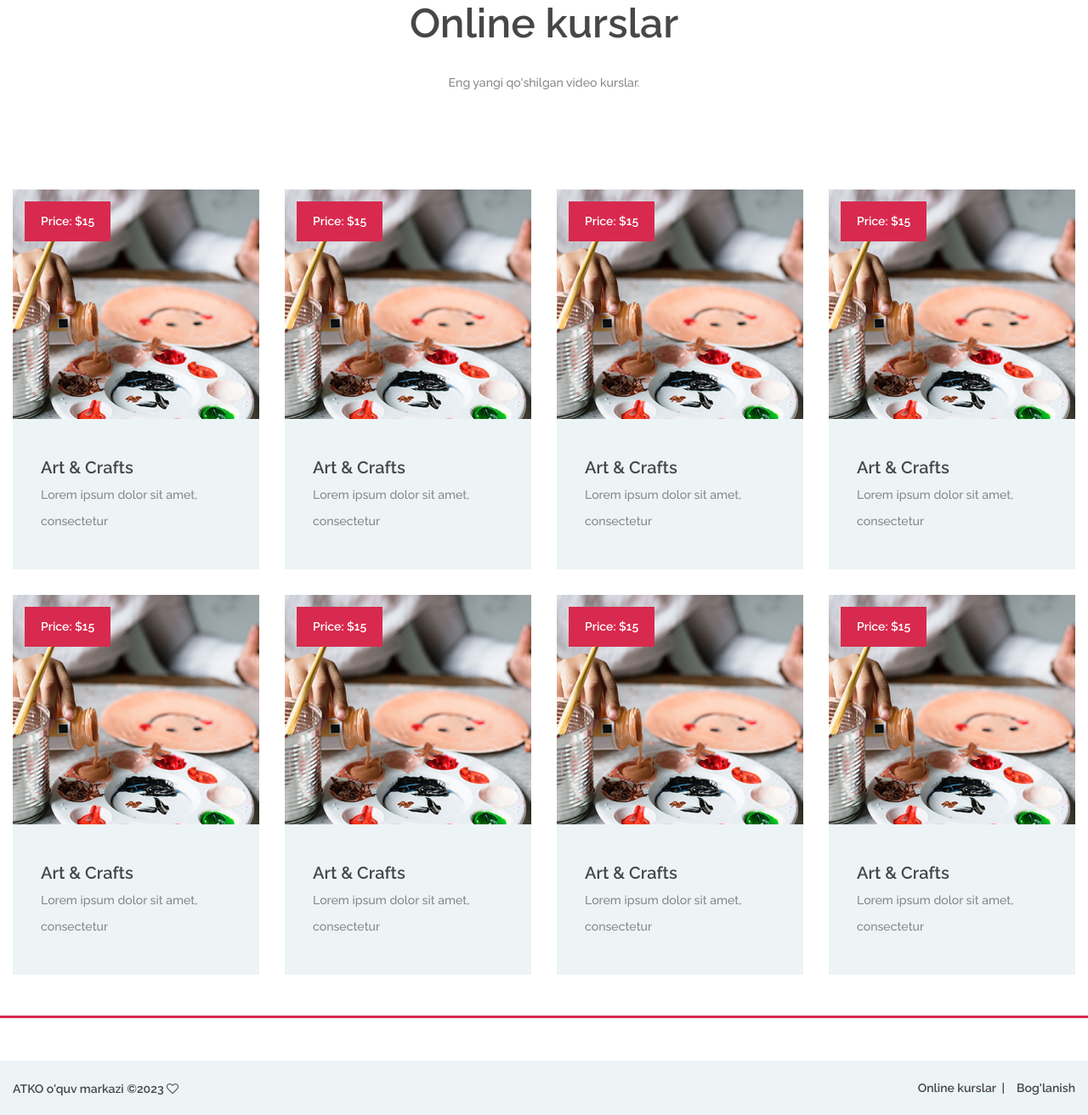
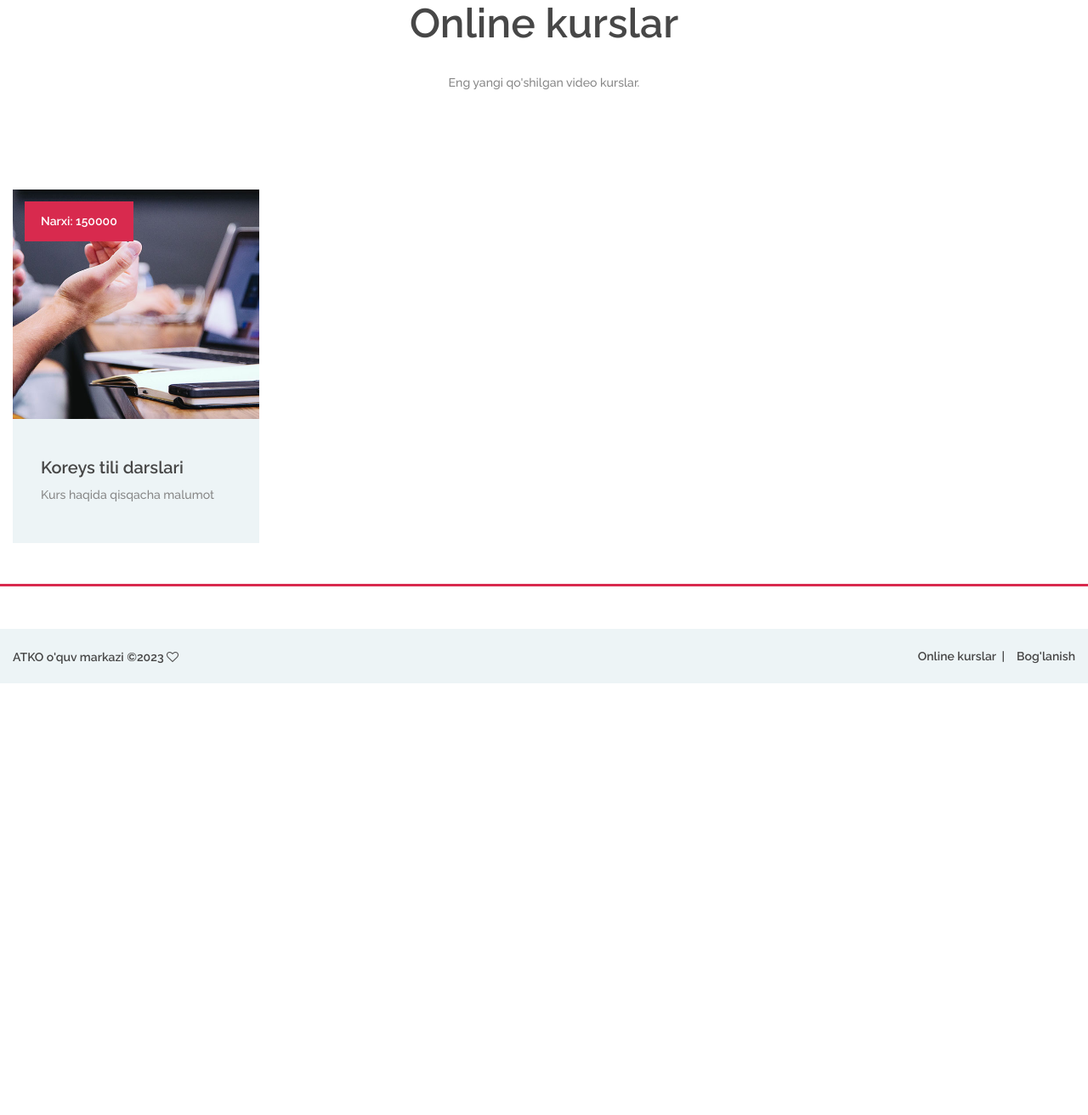
Before and after one commit to elshodatc111/atko-online, a PHP site: page /courses.php in a window 1280 px wide. Shown: the part 559-1871 px from the top of the page at 85% size. After the commit the page ends 1363 px from the top, so only its background shows below. Run offline with PHP 8.4, Linux system fonts and the light colour scheme; data comes from the database, SQL or seed files in the repository; both versions use the stored data as it was after the commit.

Commit message:
Kurslar to'g'irlandi

```diff
--- a/courses.php
+++ b/courses.php
@@ -65,126 +65,27 @@
 				<p>Eng yangi qo'shilgan video kurslar.</p>
 			</div>
 			<div class="row course-items-area">
+				<?php
+					$sql1 = "SELECT * FROM `cours`";
+					$res1 = $conn->query($sql1);
+					while ($row1 = $res1->fetch()) {
+				?>
 				<div class="mix col-lg-3 col-md-4 col-sm-6 finance">
 					<div class="course-item">
-						<a href="./course.php">
-							<div class="course-thumb set-bg" data-setbg="img/courses/1.jpg">
-								<div class="price">Price: $15</div>
+						<a href="./course.php?CoursID=<?php echo $row1['CoursID']; ?>">
+							<div class="course-thumb set-bg" data-setbg="img/kurs/<?php echo $row1['CoursImage']; ?>">
+								<div class="price">Narxi: <?php echo $row1['CoursPrice']; ?></div>
 							</div>
 							<div class="course-info">
 								<div class="course-text">
-									<h5>Art & Crafts</h5>
-									<p>Lorem ipsum dolor sit amet, consectetur</p>
+									<h5><?php echo $row1['CoursName']; ?></h5>
+									<p><?php echo $row1['CoursText']; ?></p>
 								</div>
 							</div>
 						</a>
 					</div>
 				</div>
-				<div class="mix col-lg-3 col-md-4 col-sm-6 finance">
-					<div class="course-item">
-						<a href="./course.php">
-							<div class="course-thumb set-bg" data-setbg="img/courses/1.jpg">
-								<div class="price">Price: $15</div>
-							</div>
-							<div class="course-info">
-								<div class="course-text">
-									<h5>Art & Crafts</h5>
-									<p>Lorem ipsum dolor sit amet, consectetur</p>
-								</div>
-							</div>
-						</a>
-					</div>
-				</div>
-				<div class="mix col-lg-3 col-md-4 col-sm-6 finance">
-					<div class="course-item">
-						<a href="./course.php">
-							<div class="course-thumb set-bg" data-setbg="img/courses/1.jpg">
-								<div class="price">Price: $15</div>
-							</div>
-							<div class="course-info">
-								<div class="course-text">
-									<h5>Art & Crafts</h5>
-									<p>Lorem ipsum dolor sit amet, consectetur</p>
-								</div>
-							</div>
-						</a>
-					</div>
-				</div>
-				<div class="mix col-lg-3 col-md-4 col-sm-6 finance">
-					<div class="course-item">
-						<a href="./course.php">
-							<div class="course-thumb set-bg" data-setbg="img/courses/1.jpg">
-								<div class="price">Price: $15</div>
-							</div>
-							<div class="course-info">
-								<div class="course-text">
-									<h5>Art & Crafts</h5>
-									<p>Lorem ipsum dolor sit amet, consectetur</p>
-								</div>
-							</div>
-						</a>
-					</div>
-				</div>
-				<div class="mix col-lg-3 col-md-4 col-sm-6 finance">
-					<div class="course-item">
-						<a href="./course.php">
-							<div class="course-thumb set-bg" data-setbg="img/courses/1.jpg">
-								<div class="price">Price: $15</div>
-							</div>
-							<div class="course-info">
-								<div class="course-text">
-									<h5>Art & Crafts</h5>
-									<p>Lorem ipsum dolor sit amet, consectetur</p>
-								</div>
-							</div>
-						</a>
-					</div>
-				</div>
-				<div class="mix col-lg-3 col-md-4 col-sm-6 finance">
-					<div class="course-item">
-						<a href="./course.php">
-							<div class="course-thumb set-bg" data-setbg="img/courses/1.jpg">
-								<div class="price">Price: $15</div>
-							</div>
-							<div class="course-info">
-								<div class="course-text">
-									<h5>Art & Crafts</h5>
-									<p>Lorem ipsum dolor sit amet, consectetur</p>
-								</div>
-							</div>
-						</a>
-					</div>
-				</div>
-				<div class="mix col-lg-3 col-md-4 col-sm-6 finance">
-					<div class="course-item">
-						<a href="./course.php">
-							<div class="course-thumb set-bg" data-setbg="img/courses/1.jpg">
-								<div class="price">Price: $15</div>
-							</div>
-							<div class="course-info">
-								<div class="course-text">
-									<h5>Art & Crafts</h5>
-									<p>Lorem ipsum dolor sit amet, consectetur</p>
-								</div>
-							</div>
-						</a>
-					</div>
-				</div>
-				<div class="mix col-lg-3 col-md-4 col-sm-6 finance">
-					<div class="course-item">
-						<a href="./course.php">
-							<div class="course-thumb set-bg" data-setbg="img/courses/1.jpg">
-								<div class="price">Price: $15</div>
-							</div>
-							<div class="course-info">
-								<div class="course-text">
-									<h5>Art & Crafts</h5>
-									<p>Lorem ipsum dolor sit amet, consectetur</p>
-								</div>
-							</div>
-						</a>
-					</div>
-				</div>
+				<?php } ?>
 			</div>
 		</div>
 	</section>
--- a/index.php
+++ b/index.php
@@ -64,7 +64,7 @@
 			<div class="row">
 				<div class="col-lg-4 col-md-6">
 					<div class="categorie-item">
-						<a href="./course.php">
+						<a href="./course.php?CoursID=">
 							<div class="ci-thumb set-bg" data-setbg="img/categories/1.jpg"></div>
 							<div class="ci-text">
 								<h5>IT Development</h5>
--- a/lessin_lugat.php
+++ b/lessin_lugat.php
@@ -60,7 +60,7 @@
 			<div class="site-breadcrumb">
 				<h2 class="text-white">Kurs lug'at</h2>
 				<a href="index.php">Bosh sahifa</a>
-				<a href="index.php">Kabinet</a>
+				<a href="./kabinet.php">Kabinet</a>
 				<span>Kurs</span>
 			</div>
 		</div>
--- a/lessin_video.php
+++ b/lessin_video.php
@@ -60,7 +60,7 @@
 			<div class="site-breadcrumb">
 				<h2 class="text-white">Kurs video</h2>
 				<a href="index.php">Bosh sahifa</a>
-				<a href="index.php">Kabinet</a>
+				<a href="kabinet.php">Kabinet</a>
 				<span>Kurs</span>
 			</div>
 		</div>
@@ -96,7 +96,7 @@
 				<div class="col-lg-9">
 					<div class="blog-post">
 						<video id='myvideo' controls style="width:100%;" controlsList="nodownload">
-                            <source src="" type="video/mp4">
+                            <source src="https://atko.tech/newonline/assets/video/01/e50-1.webm" type="video/mp4">
                         </video>
 						<h3>How to create the perfect resume</h3>
 						<p>
--- a/lissen_test.php
+++ b/lissen_test.php
@@ -60,7 +60,7 @@
 			<div class="site-breadcrumb">
 				<h2 class="text-white">Kurs test</h2>
 				<a href="index.php">Bosh sahifa</a>
-				<a href="index.php">Kabinet</a>
+				<a href="kabinet.php">Kabinet</a>
 				<span>Kurs</span>
 			</div>
 		</div>
```
Also changed, not shown: atko.sql (added, +195 -0 lines), course.php (+33 -14 lines), kabinet.php (+19 -68 lines), img/kurs/01.jpg (added), img/techer/01.jpg (added).
